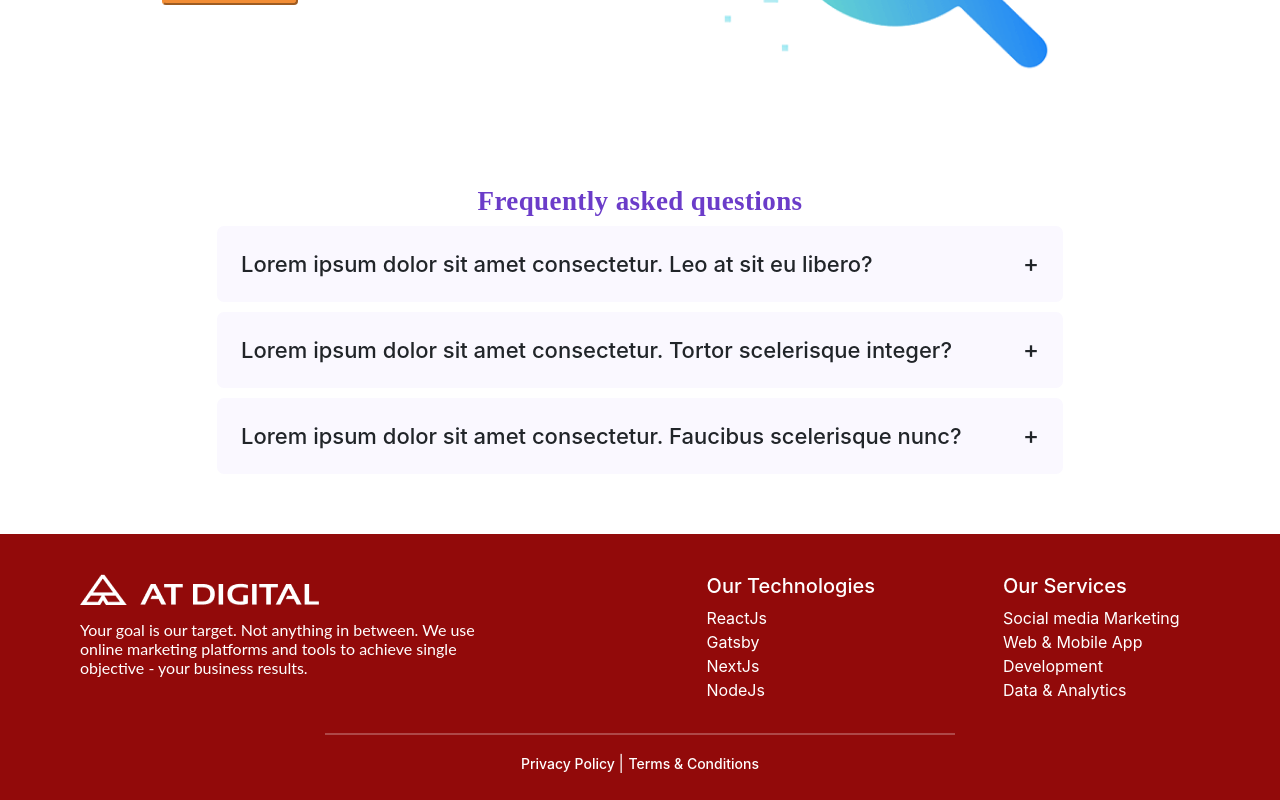
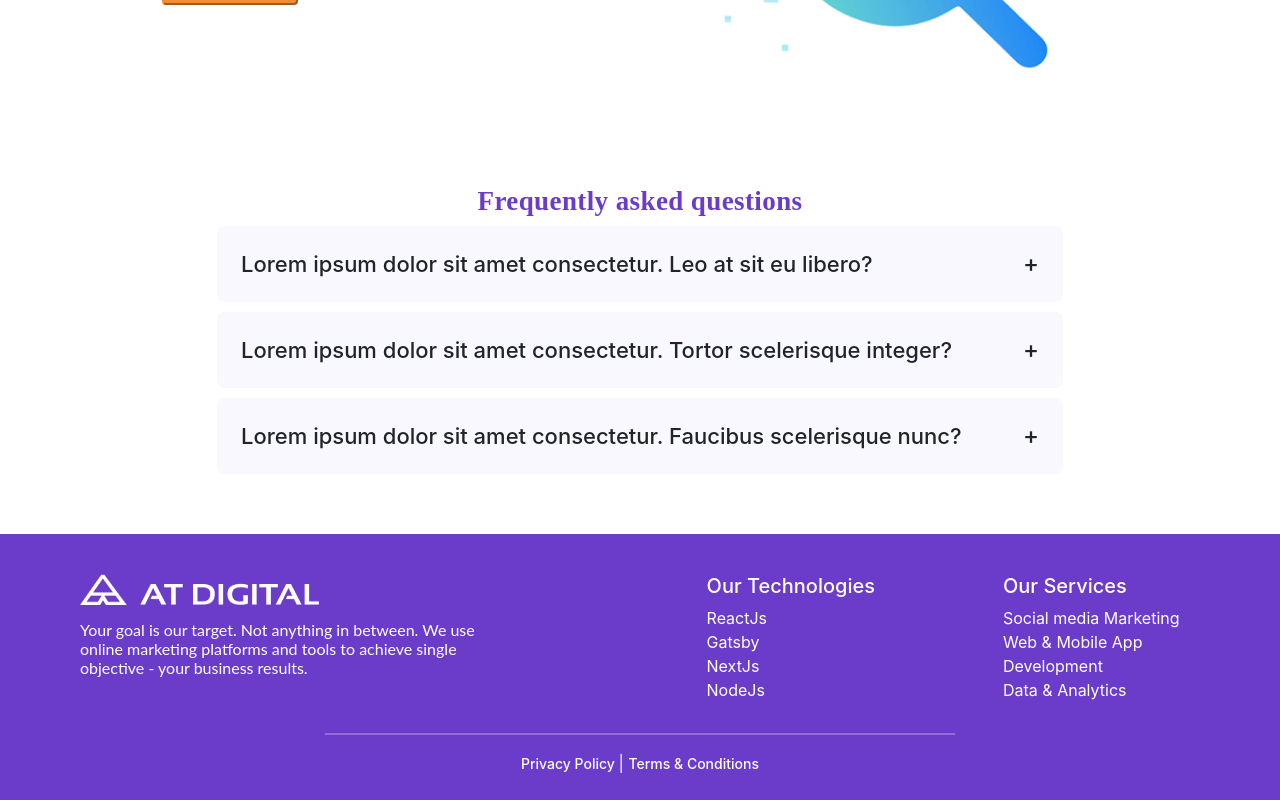
Before and after one commit to Milani1999/Landing-Page---AT-Digital, a React (Create React App) app: page / in a window 1280 px wide. Shown: the part 1535-2335 px from the top of the page. Built offline with nearby package versions, Linux system fonts and the light colour scheme.

Commit message:
footer deploying error

```diff
--- a/src/components/footer/footer.css
+++ b/src/components/footer/footer.css
@@ -4,7 +4,7 @@
   padding: 40px 80px 20px 80px;
   gap: 40px;
   opacity: 0px;
-  background-color: #920a0a;
+  background-color: #6b3cc9;
   display: flex;
   flex-direction: column;
 }
```
